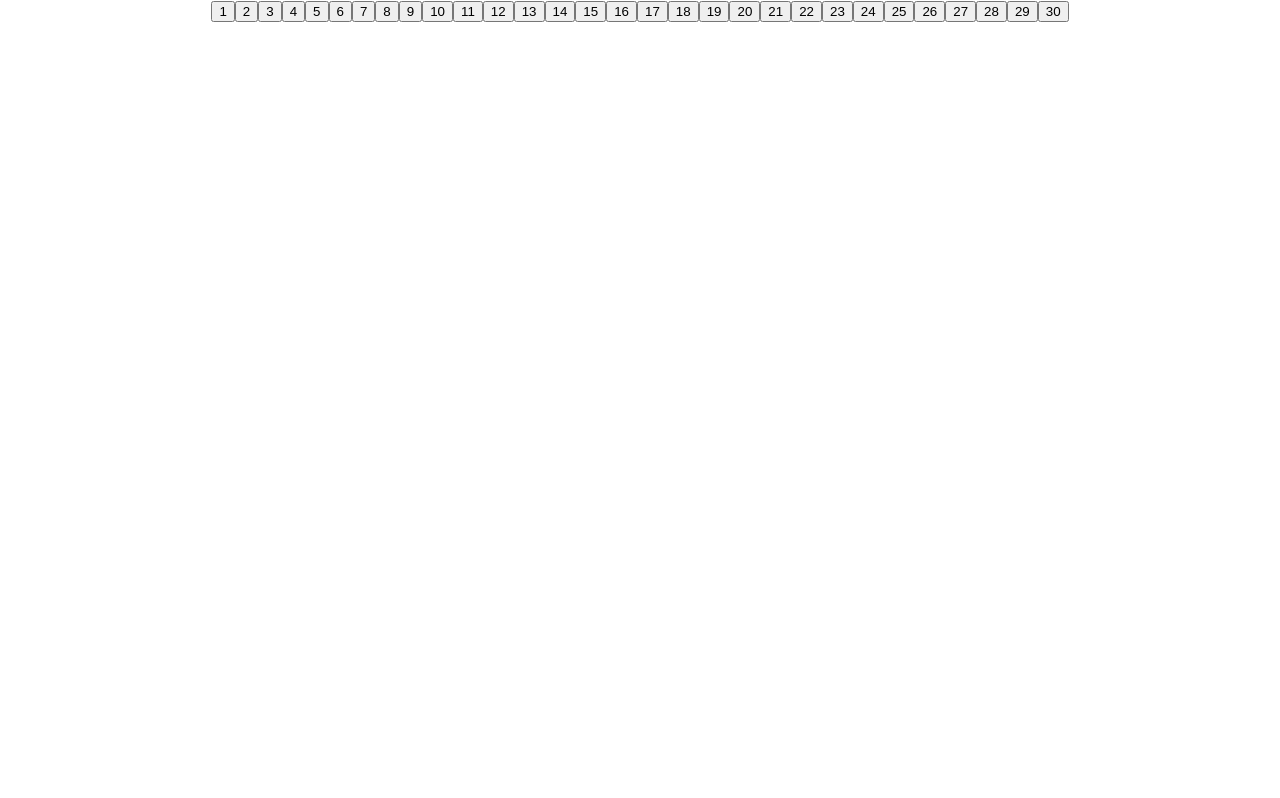
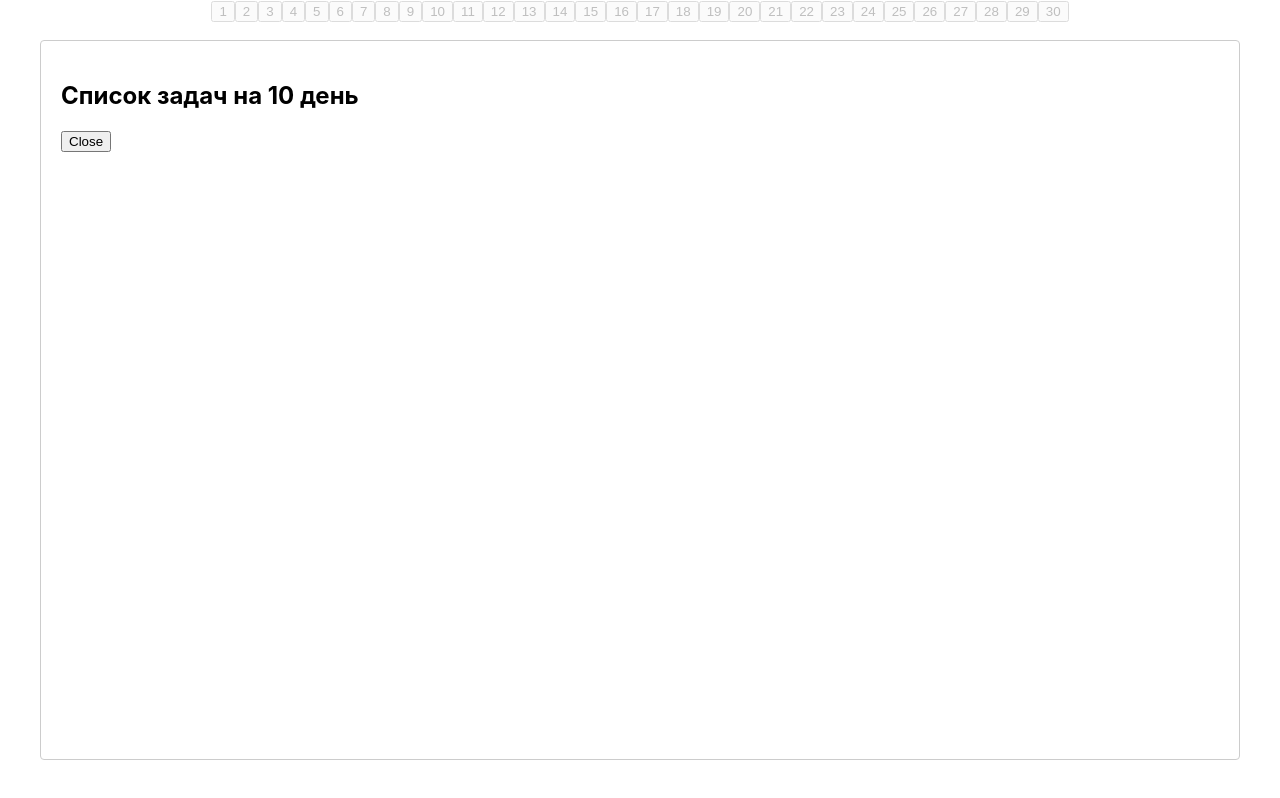
Before and after one commit to Balanyukfed/AiRNET-test, a React (Create React App) app in the folder todo-calendar/: page / in a window 1280 px wide. Both pictures are taken after a click on the button "10". Built offline with nearby package versions, Linux system fonts and the light colour scheme.

Commit message:
Add modal window for selected day

```diff
--- a/todo-calendar/package.json
+++ b/todo-calendar/package.json
@@ -10,6 +10,7 @@
     "@types/node": "^16.18.98",
     "@types/react": "^18.3.3",
     "@types/react-dom": "^18.3.0",
+    "@types/react-modal": "^3.16.3",
     "react": "^18.3.1",
     "react-dom": "^18.3.1",
     "react-modal": "^3.16.1",
--- a/todo-calendar/src/components/Calendar.tsx
+++ b/todo-calendar/src/components/Calendar.tsx
@@ -1,11 +1,28 @@
-import React from 'react';
+import React, { useState } from "react";
+import Modal from "react-modal";
 
 const Calendar: React.FC = () => {
+  const [selectedDay, setSelectedDay] = useState<null | number>(null);
+
+  const handleDayClick = (day: number) => {
+    setSelectedDay(day);
+  };
+
+  const closeModal = () => {
+    setSelectedDay(null);
+  };
+
   return (
     <div className="calendar">
       {Array.from({ length: 30 }, (_, i) => (
-        <button key={i}>{i + 1}</button>
+        <button key={i} onClick={() => handleDayClick(i + 1)}>
+          {i + 1}
+        </button>
       ))}
+      <Modal isOpen={selectedDay !== null} onRequestClose={closeModal}>
+        <h2>Список задач на {selectedDay} день</h2>
+        <button onClick={closeModal}>Close</button>
+      </Modal>
     </div>
   );
 };
```
Also changed, not shown: 1 other file (tests, documents, lock files or other folders).
